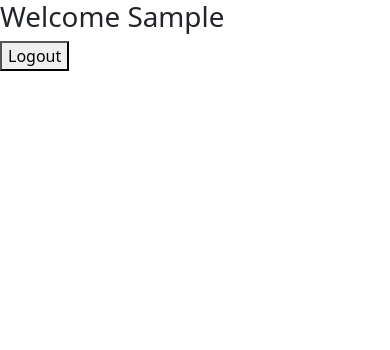
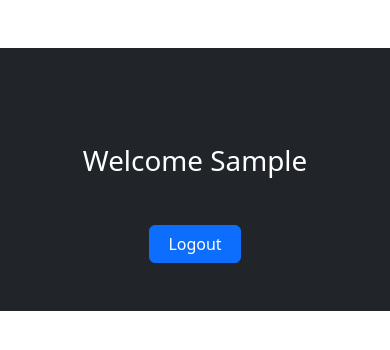
Before and after one commit to tinsaye-simeneh/context, a React (Vite) app: page / in a window 390 px wide. Both pictures are taken after typing "Sample", "Sample123" into the empty fields and a click on the button "Submit". Shown: the top 350 px of the page. Built offline with nearby package versions, Linux system fonts and the light colour scheme.

Commit message:
Login Css file created

```diff
--- a/src/Components/Login.jsx
+++ b/src/Components/Login.jsx
@@ -1,6 +1,7 @@
 import React, { useState, useContext } from "react";
 import { LoginContext } from "../Context/LoginContext";
 import { Container, Form, Button } from "react-bootstrap";
+import '../Login.css'
 
 export default function Login() {
   const { username, setUsername, setIsLoggedIn } = useContext(LoginContext);
@@ -8,7 +9,7 @@ export default function Login() {
   return (
     <Container className="bg-dark my-5 pb-5">
       <h1 className="text-center text-white py-4">Login</h1>
-      <form className="w-50 mx-auto">
+      <form className="mx-auto">
         <Form.Group>
           <Form.Label>Username</Form.Label>
           <Form.Control
--- a/src/Components/Profile.jsx
+++ b/src/Components/Profile.jsx
@@ -1,13 +1,15 @@
 import React, { useState, useContext } from "react";
 import { LoginContext } from "../Context/LoginContext";
+import { Container, Button } from "react-bootstrap";
 
 export default function Profile() {
-  const { username, setIsLoggedIn } =
-    useContext(LoginContext);
+  const { username, setIsLoggedIn } = useContext(LoginContext);
   return (
-    <div>
-      <h1>Welcome {username}</h1>
-      <button onClick={() => setIsLoggedIn(false)}>Logout</button>
-    </div>
+    <Container className="bg-dark my-5 pt-5">
+      <h1 className="text-center text-white my-5">Welcome {username}</h1>
+        <div className="d-flex justify-content-center w-25 mx-auto pb-5">
+      <Button onClick={() => setIsLoggedIn(false)} className="mx-auto w-100 text-center">Logout</Button>
+        </div>
+    </Container>
   );
 }
--- /dev/null
+++ b/src/Login.css
@@ -0,0 +1,9 @@
+form {
+    width: 30%;
+}
+
+@media screen and (max-width: 600px) {
+    form {
+        width: 100%;
+    }
+}
```
